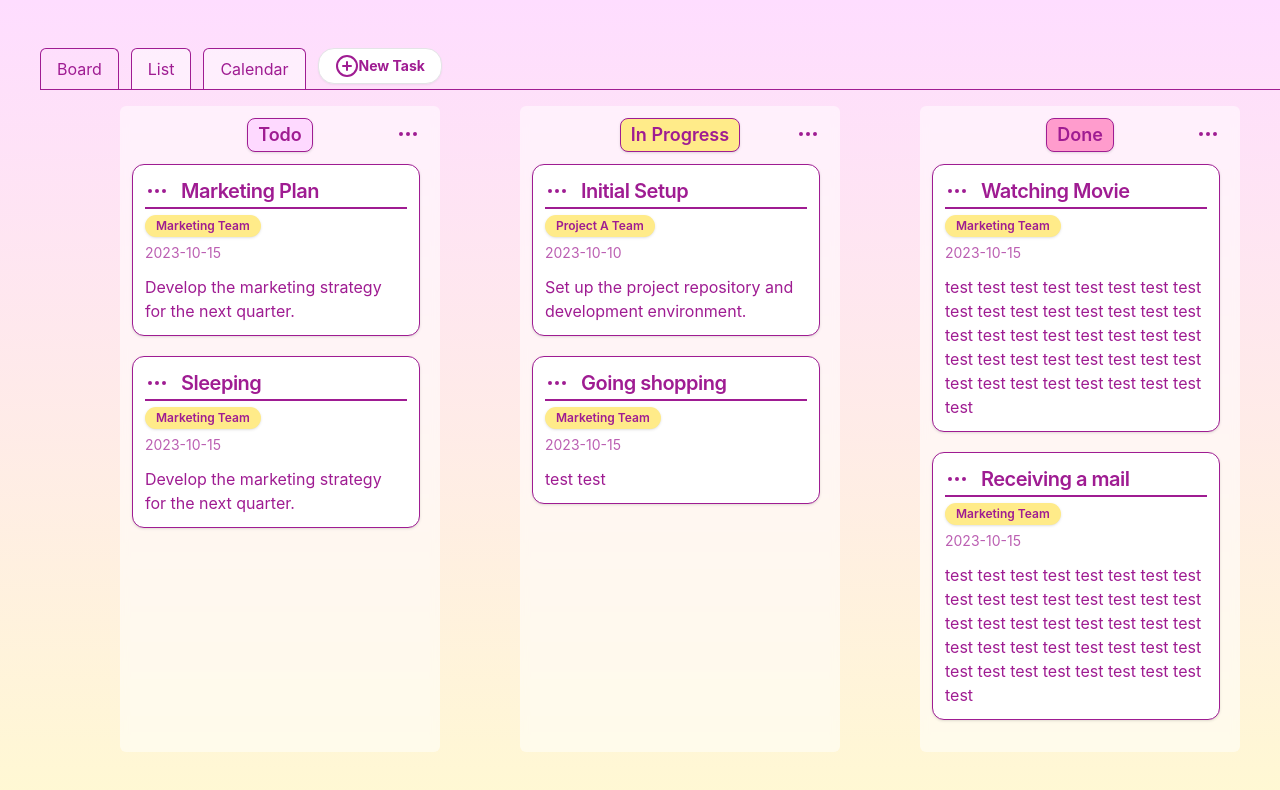
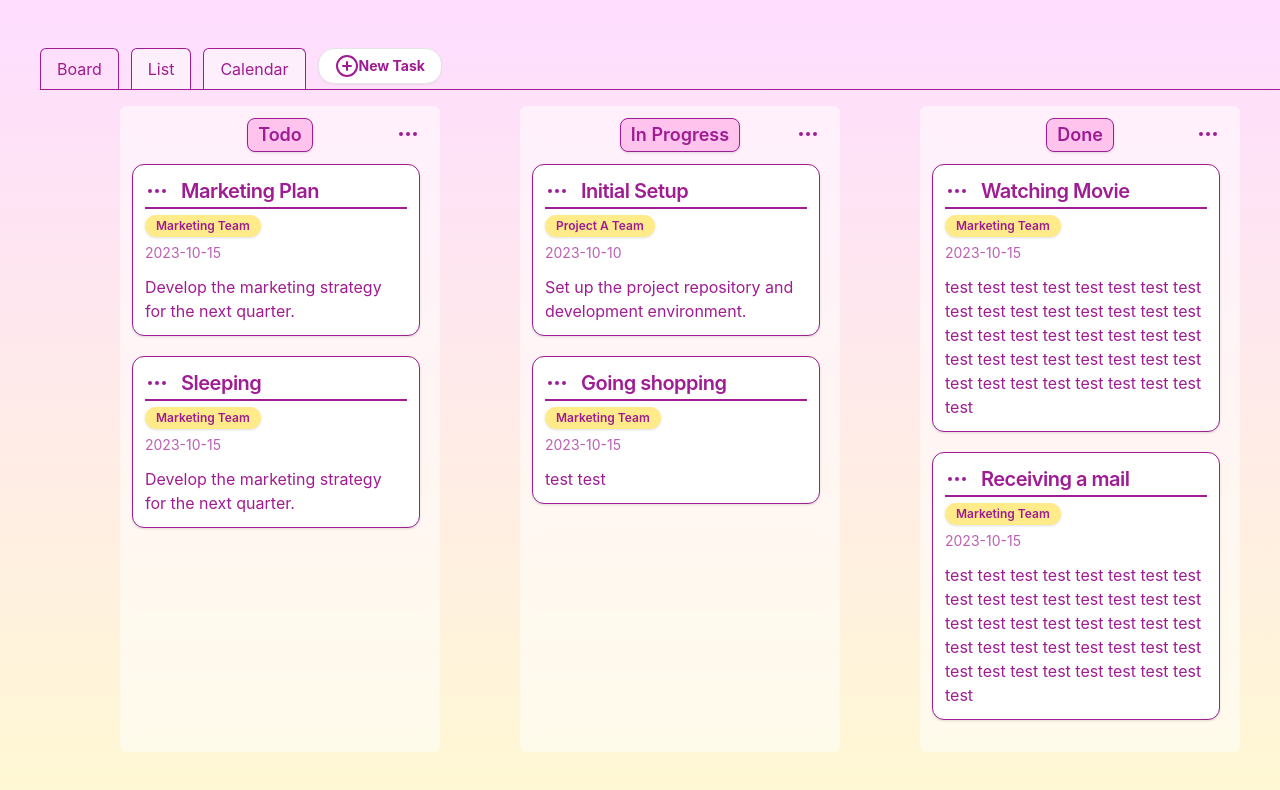
Before and after one commit to KaiKoide/task-space, a React (Vite) app in the folder client/: page / in a window 1280 px wide. Shown: the top 790 px of the page. Built offline with nearby package versions, Linux system fonts and the light colour scheme.

Commit message:
style: style the columns

```diff
--- a/client/src/components/ui/column.tsx
+++ b/client/src/components/ui/column.tsx
@@ -38,14 +38,11 @@ function Column({ statusData, groupedTasks, groups, isDragging }: ColumnProps) {
 		<div
 			ref={setNodeRef}
 			style={style}
-			className="backdrop-blur-sm bg-white/50 relative p-3 rounded-md w-80"
+			className="backdrop-blur-sm bg-white/50 relative p-3 rounded-md w-80 min-h-60"
 		>
 			<Badge
 				className={cn(
-					"capitalize mb-3 text-lg rounded-lg border border-custom-default",
-					statusData.status === "todo" && "bg-custom-badge-label-100",
-					statusData.status === "in_progress" && "bg-custom-badge-label-200",
-					statusData.status === "done" && "bg-custom-badge-label-300",
+					"capitalize mb-3 text-lg rounded-lg border border-custom-default bg-custom-badge-label-200",
 				)}
 				{...attributes}
 				{...listeners}
```
